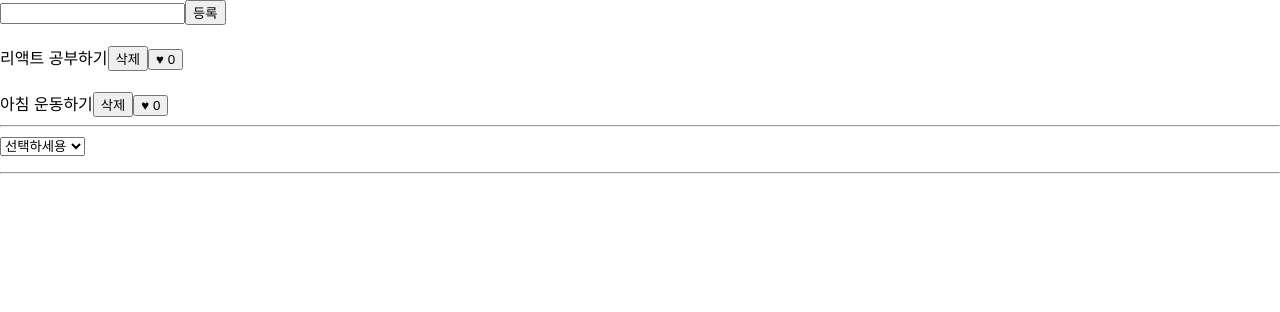
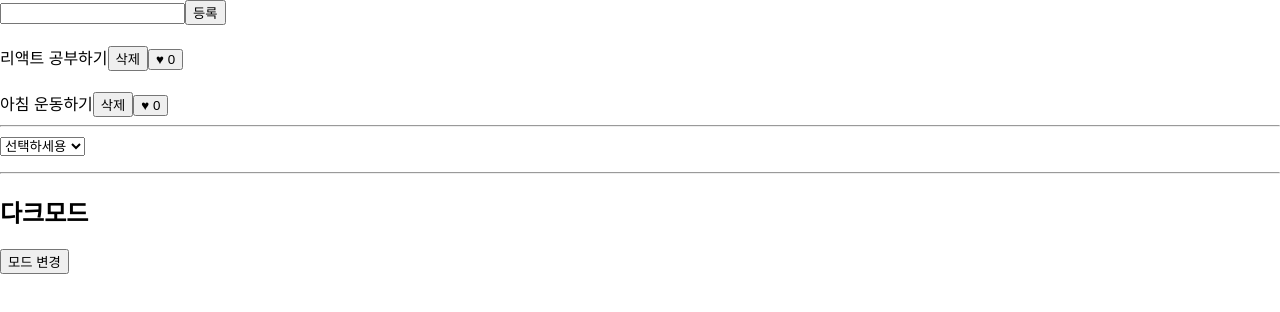
Before and after one commit to yui62yui/react_practice, a React (Create React App) app: page / in a window 1280 px wide. Shown: the top 312 px of the page. Built offline with nearby package versions, Linux system fonts and the light colour scheme.

Commit message:
DarkMode.jsx 추가

```diff
--- a/src/App.js
+++ b/src/App.js
@@ -1,4 +1,5 @@
 import './App.css';
+import DarkMode from './component/DarkMode';
 import SelectList from './component/SelectList';
 import TodoList from './component/TodoList';
 
@@ -9,6 +10,7 @@ function App() {
       <hr/>
       <SelectList />
       <hr/>
+      <DarkMode />
     </>
   )
 }
--- /dev/null
+++ b/src/component/DarkMode.jsx
@@ -0,0 +1,21 @@
+import React, { useState } from 'react'
+
+const DarkMode = () => {
+
+    const [darkMode, setDarkMode] = useState(false);
+
+    const changeMode = () => {
+        setDarkMode(!darkMode)
+    }
+
+  return (
+    <>
+        <section className='appliedSec' style={{backgroundColor : darkMode ? "black" : "white", color: darkMode ? "white" : "black"}}>
+            <h2>다크모드</h2>
+        </section>
+        <button onClick={changeMode}>모드 변경</button>
+    </>
+  )
+}
+
+export default DarkMode
```
